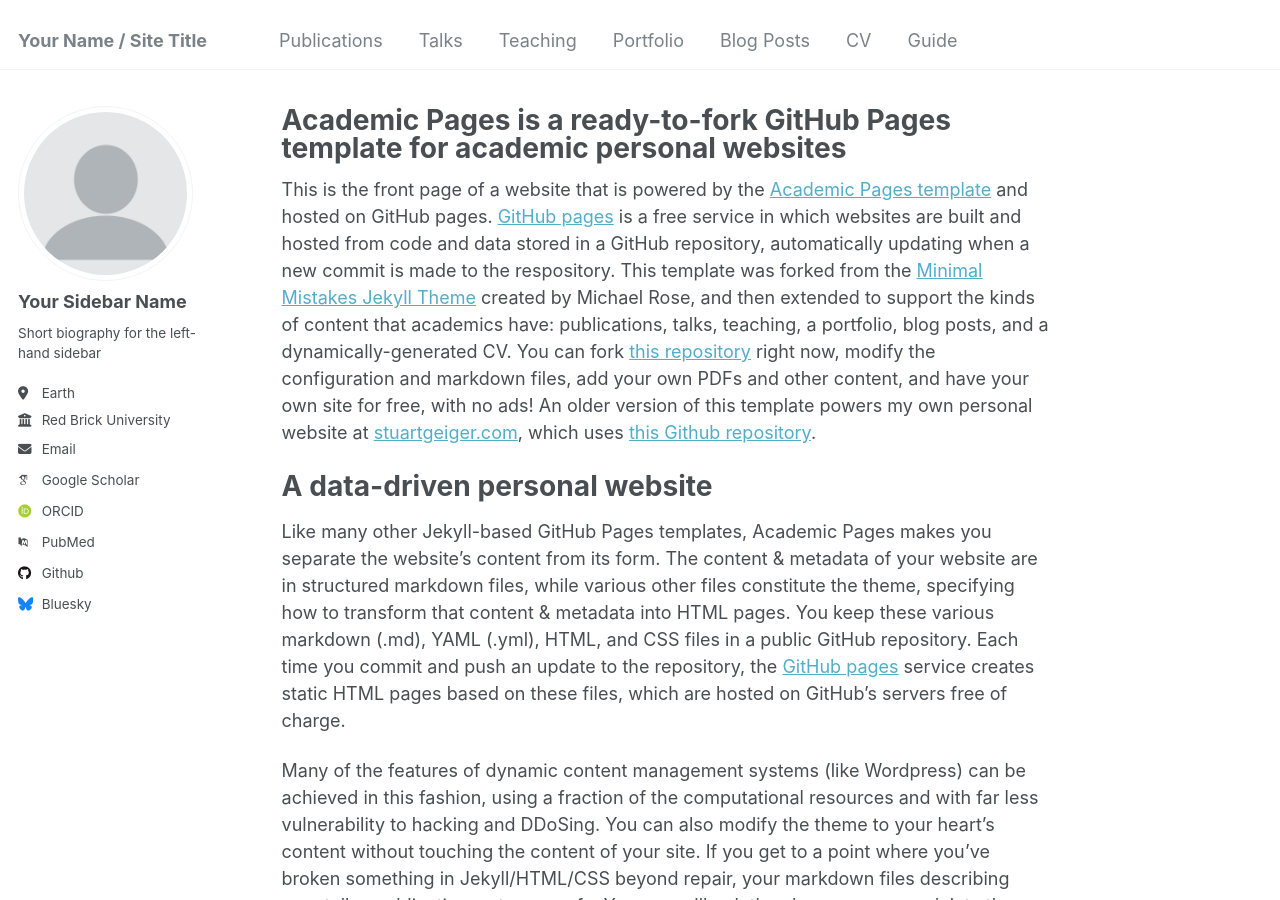
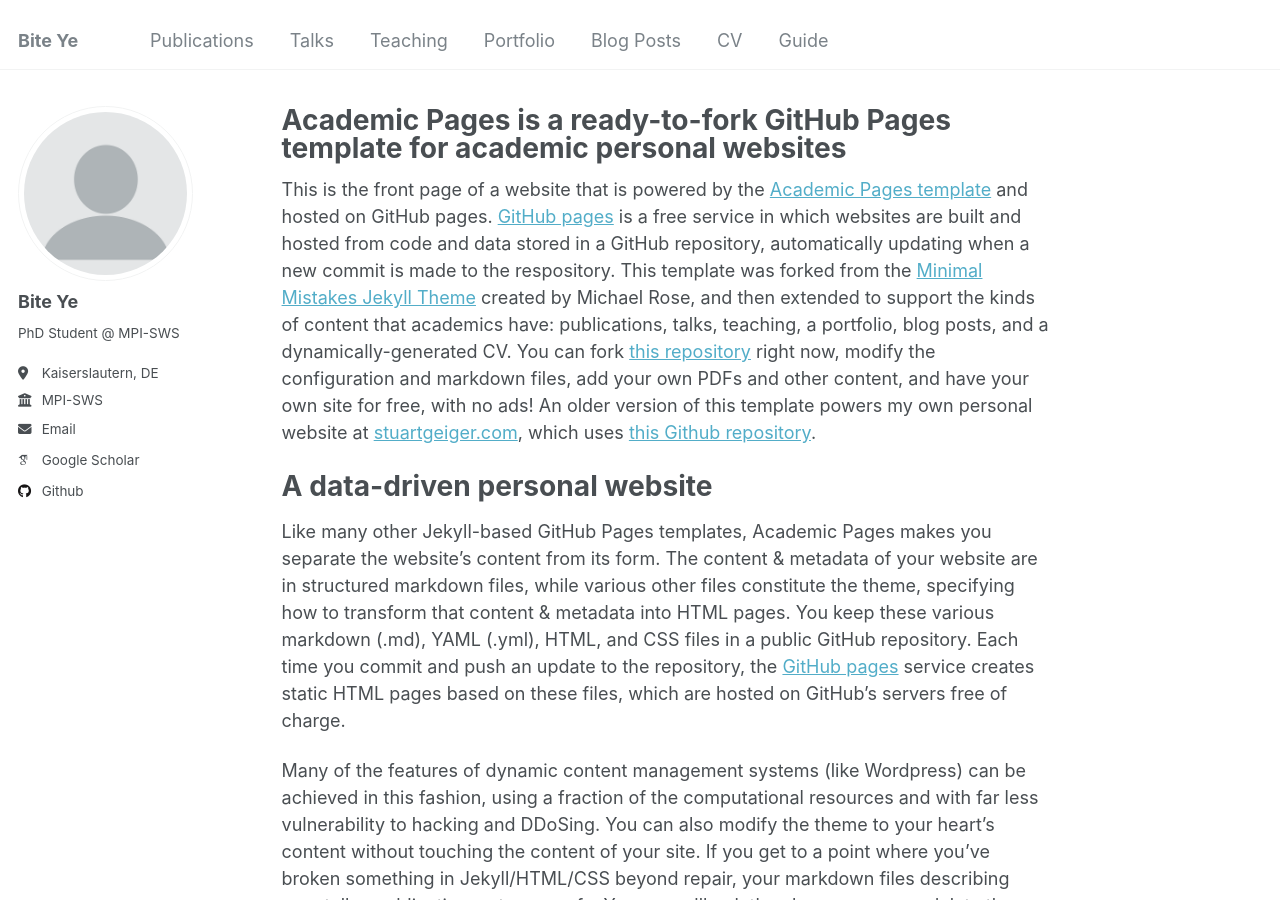
Before and after one commit to msdx321/msdx321.github.io, a Jekyll site: the page built from _pages/about.md, in a window 1280 px wide and 900 px high. Built offline with Jekyll 4.4.1, drawn with Linux system fonts in a browser that asks for light colours; some web fonts are replaced.

Commit message:
_config.yml: Basic settings
Signed-off-by: msdx321 <msdx321@gmail.com>

```diff
--- a/_config.yml
+++ b/_config.yml
@@ -8,13 +8,13 @@
 
 # Basic Site Settings
 locale                   : "en-US"
-title                    : "Your Name / Site Title"
+title                    : "Bite Ye"
 title_separator          : "-"
 name                     : &name "Your Name"
 description              : &description "personal description"
-url                      : https://academicpages.github.io # the base hostname & protocol for your site e.g. "https://mmistakes.github.io"
+url                      : https://msdx321.github.io # the base hostname & protocol for your site e.g. "https://mmistakes.github.io"
 baseurl                  : "" # the subpath of your site, e.g. "/blog"
-repository               : "academicpages/academicpages.github.io"
+repository               : "msdx321/msdx321.github.io"
 
 # Site Author - The following control what appear as part of the author content on the side bar.
 #               If a field is blank the icon and link will not appear, otherwise it will be shown.
@@ -22,21 +22,21 @@
 author:
   # Biographic information
   avatar           : "profile.png"
-  name             : "Your Sidebar Name"
+  name             : "Bite Ye"
   pronouns         : # example: "she/her"
-  bio              : "Short biography for the left-hand sidebar"
-  location         : "Earth"
-  employer         : "Red Brick University"
+  bio              : "PhD Student @ MPI-SWS"
+  location         : "Kaiserslautern, DE"
+  employer         : "MPI-SWS"
   uri              : # URL
-  email            : "none@example.org"
+  email            : "biteye at mpi-sws.org"
 
   # Academic websites
   arxiv            : # URL - Update with the correct link to your profile
-  googlescholar    : "https://scholar.google.com/citations?user=PS_CX0AAAAAJ"
+  googlescholar    : "https://scholar.google.com/citations?user=ojhhoaIAAAAJ"
   impactstory      : # URL
-  orcid            : "http://orcid.org/yourorcidurl"
+  orcid            : # URL
   semantic         : # URL
-  pubmed           : "https://www.ncbi.nlm.nih.gov/pubmed/?term=john+snow"
+  pubmed           : # URL
   researchgate     : # URL
   scopus           : # URL
 
@@ -44,12 +44,12 @@
   bitbucket        : # Username - Update with your username on the site
   codepen          : # Username
   dribbble         : # Username
-  github           : "academicpages"
+  github           : "msdx321"
   kaggle           : # Username
   stackoverflow    : # User number or user number and name (i.e., use "1" or "1/jeff-atwood")
 
   # Social media
-  bluesky          : "bsky.app" # Replace this with you Bluesky username
+  bluesky          : # Replace this with you Bluesky username
   facebook         : # Username
   flickr           : # Username
   foursquare       : # Username
```
